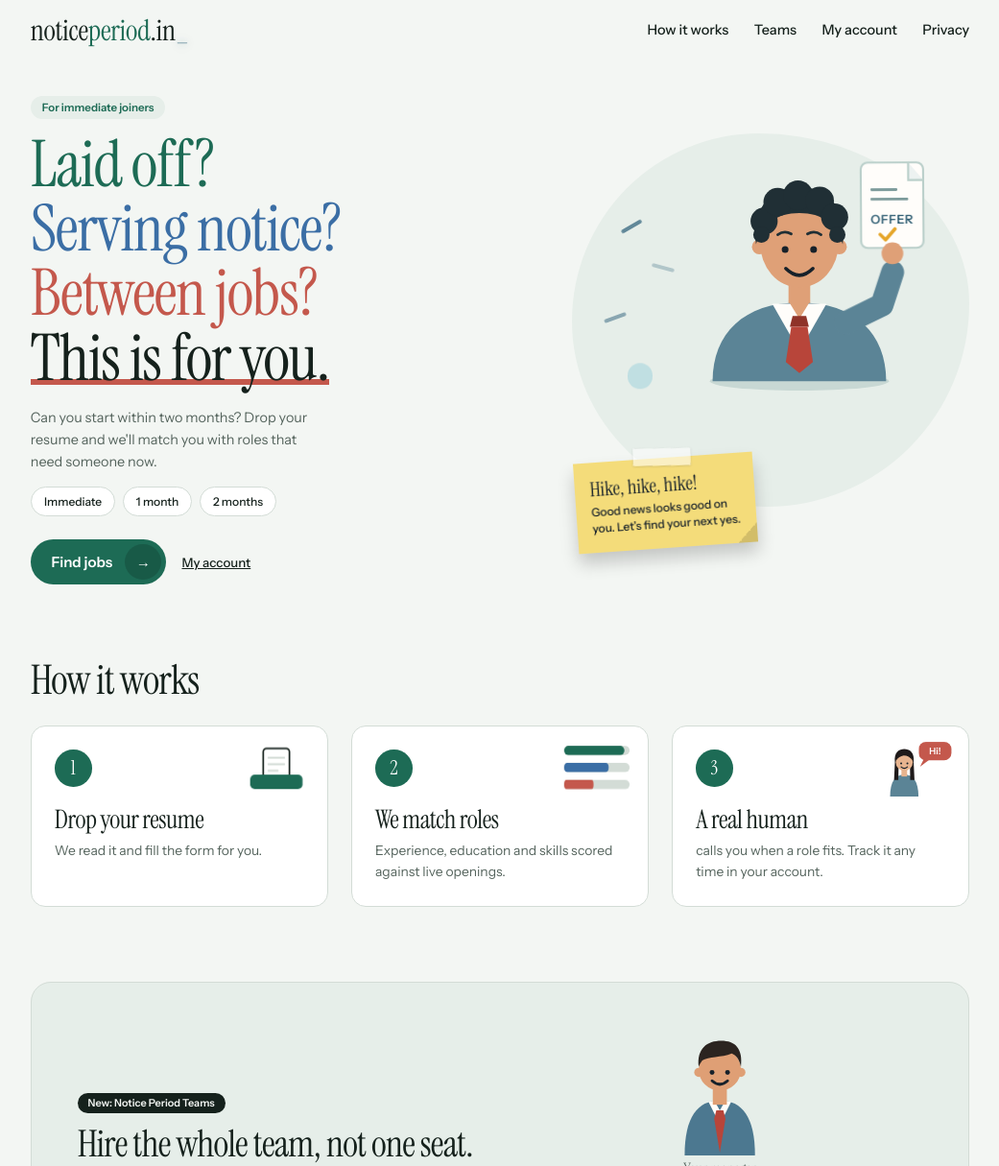
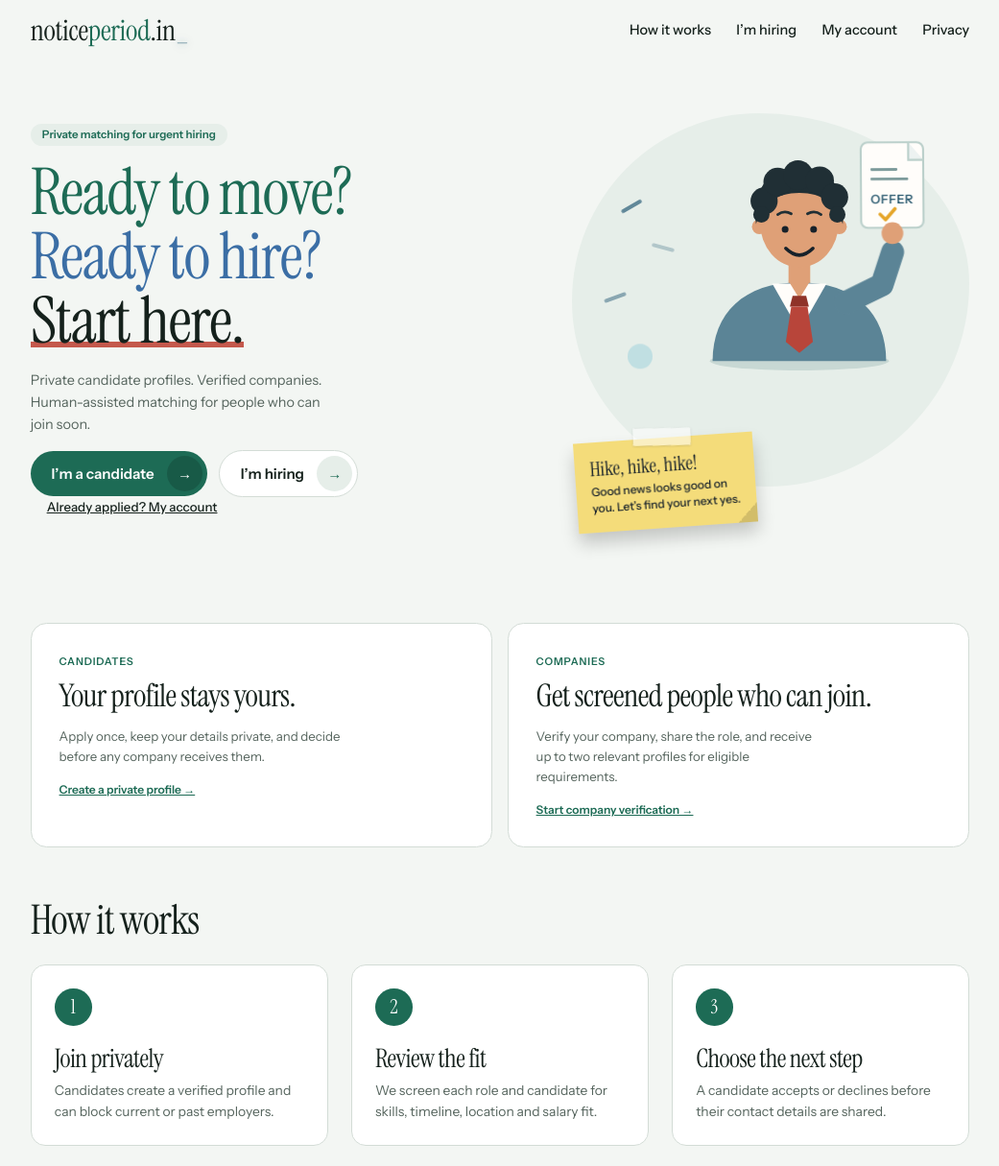
Before and after one commit to LePookie/noticeperiod-in, a website: page public/index.html in a window 1280 px wide. Shown: the top 1215 px of the page at 96% size, without its empty margins (119-1160 px from the left). Drawn offline with Linux system fonts and the light colour scheme.

Commit message:
Add candidate and hirer entry paths

```diff
--- a/db.js
+++ b/db.js
@@ -29,6 +29,7 @@ db.exec(`create table if not exists otps(email text primary key, code text, expi
 create table if not exists csessions(token text primary key, email text, expires integer);
 create table if not exists candidate_blocks(id integer primary key, candidate_id integer not null references candidates(id) on delete cascade, company_name text not null, created text default (datetime('now')), unique(candidate_id, company_name));
 create table if not exists candidate_consents(id integer primary key, candidate_id integer not null references candidates(id) on delete cascade, purpose text not null, notice_version text not null, created text default (datetime('now')), revoked text);
+create table if not exists hiring_interests(id integer primary key, created text default (datetime('now')), name text not null, email text not null, company text not null, website text not null, role_title text not null, joining_timeline text not null, status text default 'pending');
 create index if not exists c_email on candidates(email); create index if not exists c_created on candidates(created); create unique index if not exists c_linkedin_unique on candidates(linkedin) where linkedin <> ''; create index if not exists blocks_candidate on candidate_blocks(candidate_id);`);
 
 export { db, DATA, tx, BANDS, JOIN, STATUS, CITIES };
--- a/public/index.html
+++ b/public/index.html
@@ -1,16 +1,15 @@
 <!doctype html>
-<html lang="en"><head><link rel="icon" type="image/svg+xml" href="/favicon.svg?v=2"><meta charset="utf-8"><meta name="viewport" content="width=device-width,initial-scale=1"><title>noticeperiod.in | Laid off or serving notice? This is for you</title><meta name="description" content="A list for immediate joiners. Join within 0 to 2 months, upload your resume, and we match you with open roles."><link href="https://fonts.googleapis.com/css2?family=Instrument+Sans:wght@400;500;600&family=Instrument+Serif&display=swap" rel="stylesheet"><link rel="stylesheet" href="/style.css?v=13"><link rel="stylesheet" href="/pages.css?v=14"></head>
+<html lang="en"><head><link rel="icon" type="image/svg+xml" href="/favicon.svg?v=2"><meta charset="utf-8"><meta name="viewport" content="width=device-width,initial-scale=1"><title>noticeperiod.in | Private matching for immediate joiners</title><meta name="description" content="A private, human-assisted marketplace for immediate joiners and verified companies."><link href="https://fonts.googleapis.com/css2?family=Instrument+Sans:wght@400;500;600&family=Instrument+Serif&display=swap" rel="stylesheet"><link rel="stylesheet" href="/style.css?v=13"><link rel="stylesheet" href="/pages.css?v=17"></head>
 <body>
-<header class="top"><a class="logo" href="/" aria-label="noticeperiod.in">notice<span class="p">period</span><span class="t">.in</span><span class="us" aria-hidden="true">_</span></a><nav class="topnav" aria-label="Site"><a href="/#how">How it works</a><a href="/#teams">Teams</a><a href="/me">My account</a><a href="/legal#privacy">Privacy</a></nav></header>
+<header class="top"><a class="logo" href="/" aria-label="noticeperiod.in">notice<span class="p">period</span><span class="t">.in</span><span class="us" aria-hidden="true">_</span></a><nav class="topnav" aria-label="Site"><a href="/#how">How it works</a><a href="/hire">I’m hiring</a><a href="/me">My account</a><a href="/legal#privacy">Privacy</a></nav></header>
 <main>
 <section class="hero" aria-labelledby="hero-title">
 
   <div>
-    <span class="tag">For immediate joiners</span>
-    <h1 id="hero-title"><span class="a">Laid off?</span><span class="b">Serving notice?</span><span class="c">Between jobs?</span><span class="d">This is for you.</span></h1>
-    <p class="lede">Can you start within two months? Drop your resume and we'll match you with roles that need someone now.</p>
-    <div class="pills" aria-label="Who this is for"><span>Immediate</span><span>1 month</span><span>2 months</span></div>
-    <a class="cta" href="/apply"><span>Find jobs</span><span class="ball" aria-hidden="true">→</span></a><a class="alink" href="/me">My account</a>
+    <span class="tag">Private matching for urgent hiring</span>
+    <h1 id="hero-title"><span class="a">Ready to move?</span><span class="b">Ready to hire?</span><span class="d">Start here.</span></h1>
+    <p class="lede">Private candidate profiles. Verified companies. Human-assisted matching for people who can join soon.</p>
+    <div class="hero-actions"><a class="cta" href="/apply"><span>I’m a candidate</span><span class="ball" aria-hidden="true">→</span></a><a class="cta secondary" href="/hire"><span>I’m hiring</span><span class="ball" aria-hidden="true">→</span></a></div><a class="alink" href="/me">Already applied? My account</a>
   </div>
   <div class="art"><div class="blob"><svg class="mc" viewBox="50 36 360 340" role="img" aria-label="A smiling curly-haired person in a shirt and tie holding up a letter marked Offer">
 <ellipse class="sh" cx="200" cy="366" rx="132" ry="14"/>
@@ -30,11 +29,12 @@
     <p class="note"><b>Hike, hike, hike!</b>Good news looks good on you. Let’s find your next yes.</p></div>
 </section>
 
+<section class="audience rv" aria-label="Choose your path"><article><span class="k">Candidates</span><h2>Your profile stays yours.</h2><p>Apply once, keep your details private, and decide before any company receives them.</p><a href="/apply">Create a private profile →</a></article><article><span class="k">Companies</span><h2>Get screened people who can join.</h2><p>Verify your company, share the role, and receive up to two relevant profiles for eligible requirements.</p><a href="/hire">Start company verification →</a></article></section>
 <section class="sec" id="how"><h2 class="rv">How it works</h2>
 <div class="steps3">
-<article class="sc rv"><svg class="ico" viewBox="0 0 120 90" aria-hidden="true"><g class="docfall"><rect class="doc" x="40" y="6" width="40" height="52" rx="5"/><path class="dl" d="M48 20h24M48 30h24M48 40h14"/></g><rect class="tray" x="20" y="56" width="80" height="22" rx="7"/></svg><div class="num">1</div><h3>Drop your resume</h3><p>We read it and fill the form for you.</p></article>
-<article class="sc rv"><svg class="ico" viewBox="0 0 120 90" aria-hidden="true"><rect class="bg" x="10" y="12" width="100" height="14" rx="7"/><rect class="bar b1" style="--w:.92" x="10" y="12" width="100" height="14" rx="7"/><rect class="bg" x="10" y="38" width="100" height="14" rx="7"/><rect class="bar b2" style="--w:.68;animation-delay:.25s" x="10" y="38" width="100" height="14" rx="7"/><rect class="bg" x="10" y="64" width="100" height="14" rx="7"/><rect class="bar b3" style="--w:.45;animation-delay:.5s" x="10" y="64" width="100" height="14" rx="7"/></svg><div class="num">2</div><h3>We match roles</h3><p>Experience, education and skills scored against live openings.</p></article>
-<article class="sc human rv"><svg class="ico" viewBox="0 0 120 90" aria-hidden="true"><use class="t2" href="#p2" x="14" y="12" width="52" height="78"/><g class="bubble"><rect class="bub" x="62" y="6" width="50" height="28" rx="11"/><path class="bub" d="M70 32l-6 12 16-12z"/><text x="87" y="25" text-anchor="middle">Hi!</text></g></svg><div class="num">3</div><h3>A real human</h3><p>calls you when a role fits. Track it any time in your account.</p></article></div></section>
+<article class="sc rv"><div class="num">1</div><h3>Join privately</h3><p>Candidates create a verified profile and can block current or past employers.</p></article>
+<article class="sc rv"><div class="num">2</div><h3>Review the fit</h3><p>We screen each role and candidate for skills, timeline, location and salary fit.</p></article>
+<article class="sc human rv"><div class="num">3</div><h3>Choose the next step</h3><p>A candidate accepts or declines before their contact details are shared.</p></article></div></section>
 
 <section class="teams rv" id="teams"><div><span class="k">New: Notice Period Teams</span><h2>Hire the whole team, not one seat.</h2>
 <p>A manager, developers, UI/UX, testers, DevOps and marketing, ready to go. We find the team, you approve it. Projects start in days, not months.</p>
--- a/public/pages.css
+++ b/public/pages.css
@@ -165,5 +165,11 @@ td select{width:auto;min-width:8.5rem;margin:0}.acts{display:flex;gap:1.1rem;mar
 .mc .brow{fill:none;stroke:#202f35;stroke-width:4;stroke-linecap:round}.mc .arm{stroke-linejoin:round}.mc .tieb{fill:#b8453a}.mc .knot{fill:#8f3329}
 .mc{overflow:visible}
 
+/* two-sided marketplace entry points */
+.hero-actions{display:flex;flex-wrap:wrap;gap:1rem;align-items:center}.cta.secondary{background:var(--surface);color:var(--ink);border:1px solid var(--line)}.cta.secondary .ball{background:var(--soft);color:var(--accent)}
+.audience{display:grid;grid-template-columns:1fr 1fr;gap:1.3rem;margin:clamp(2rem,6vw,5rem) 0 0}.audience article{padding:clamp(1.6rem,3vw,2.6rem);border:1px solid var(--line);border-radius:22px;background:var(--surface)}.audience .k{display:inline-block;margin-bottom:1rem;color:var(--accent);font:600 .9rem 'Instrument Sans',sans-serif;text-transform:uppercase;letter-spacing:.08em}.audience h2{font-size:clamp(2rem,3.4vw,3rem);margin:0 0 .7rem}.audience p{color:var(--muted);max-width:34ch;font-size:1.1rem}.audience a{font-weight:600}
+.hire{display:grid;grid-template-columns:1fr 1fr;gap:clamp(2rem,6vw,6rem);align-items:start;padding-top:clamp(2rem,7vw,6rem)}.hire-intro{position:sticky;top:2rem}.hire-intro h1{font-size:clamp(3rem,5.4vw,5rem);margin:.7rem 0}.trust{display:flex;flex-wrap:wrap;gap:.6rem;margin-top:1.8rem}.trust span{padding:.45rem .75rem;border-radius:99px;background:var(--soft);font-weight:600;font-size:.9rem}.hire-steps{max-width:90rem;margin:0 auto;padding-inline:var(--gutter)}
+@media (max-width:62rem){.audience,.hire{grid-template-columns:1fr}.hire-intro{position:static}}
+
 /* Match the preferred desktop browser zoom; keep the small-screen UI at full size. */
 @media (min-width: 48rem){body{zoom:.75}}
```
Also changed, not shown: public/hire.html (added, +6 -0 lines), public/hire.js (added, +12 -0 lines), server.js (+12 -0 lines).
